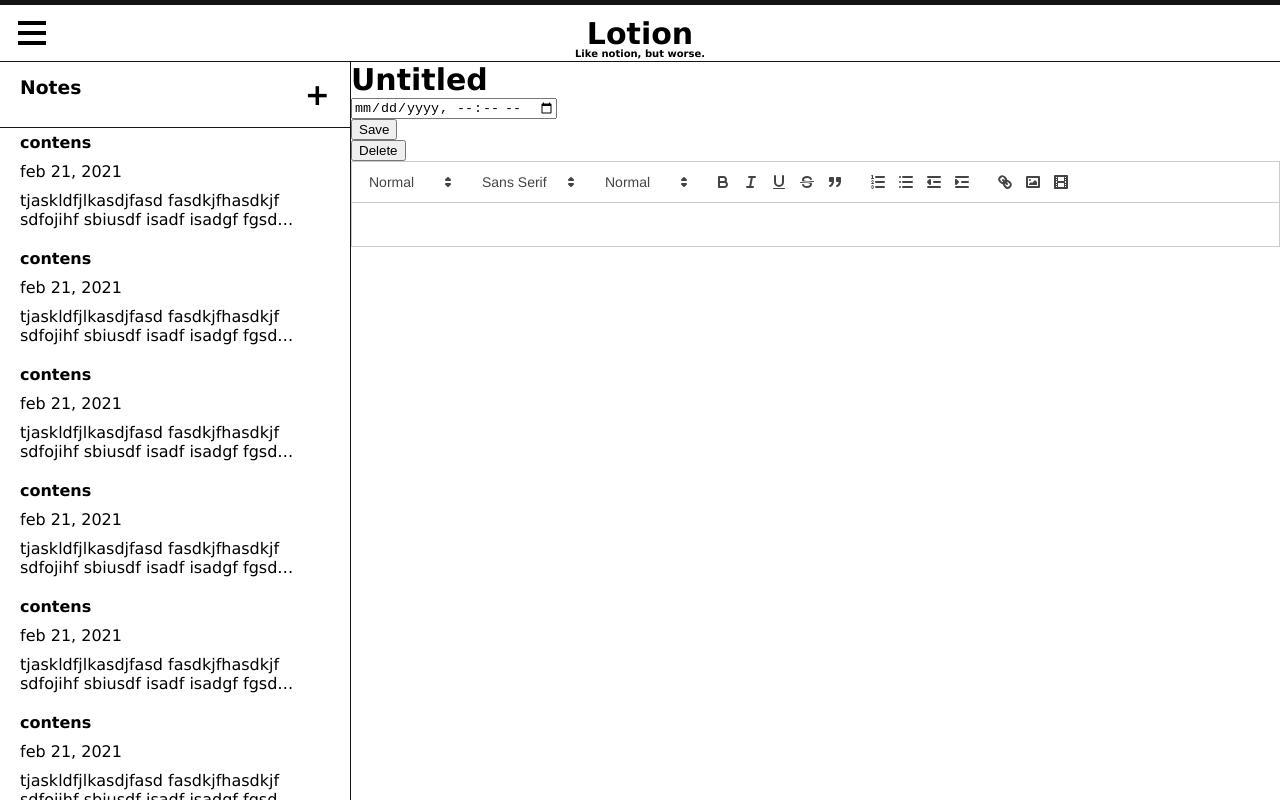
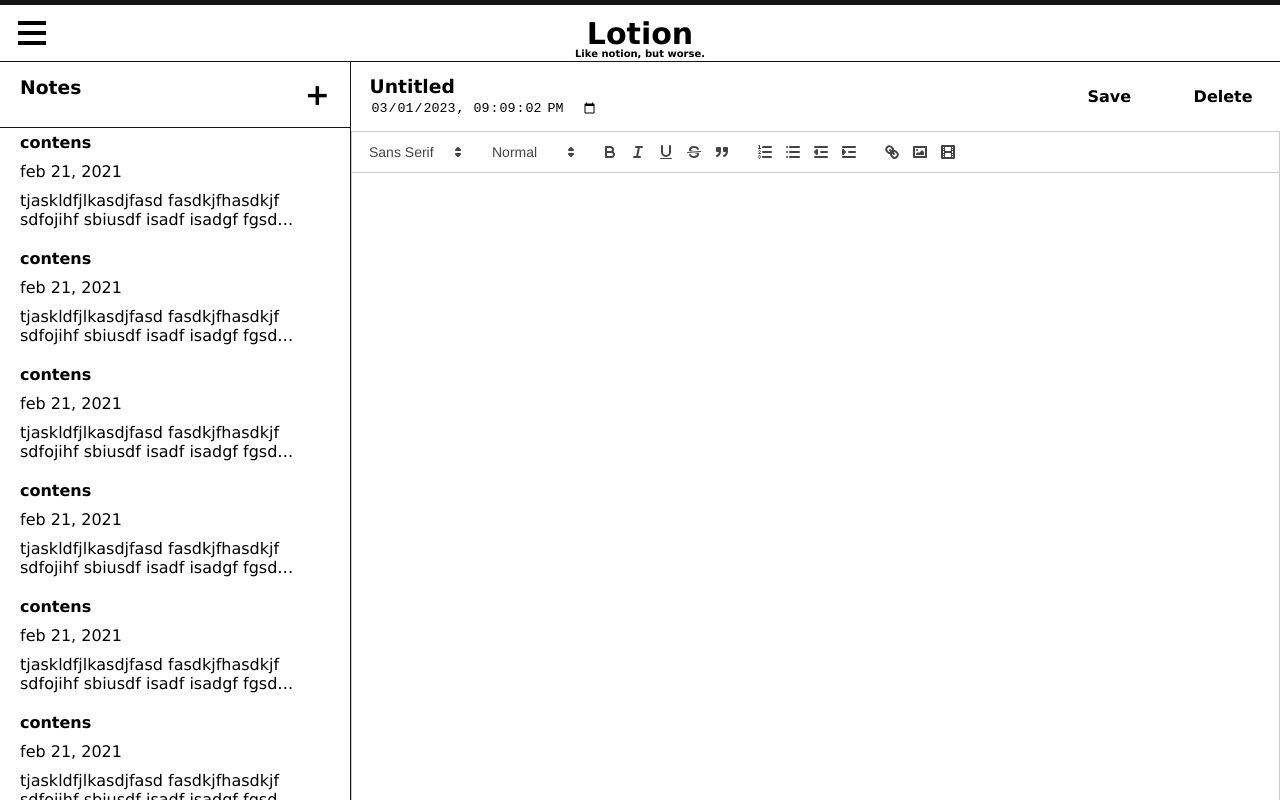
Before and after one commit to joshuajipp/lotion-react-app, a React (Create React App) app: page / in a window 1280 px wide. Shown: the top 800 px of the page. Built offline with nearby package versions, Linux system fonts and the light colour scheme.

Commit message:
added current datetime

```diff
--- a/src/components/Navigation.jsx
+++ b/src/components/Navigation.jsx
@@ -8,8 +8,8 @@ function Navigation(props) {
         <div className="menu-line"></div>
         <div className="menu-line"></div>
       </div>
-      <h1 className="logo-center">Lotion</h1>
-      <h2 className="logo-center">Like notion, but worse.</h2>
+      <h1 className={"logo-center header-title"}>Lotion</h1>
+      <h2 className={"logo-center header-sub"}>Like notion, but worse.</h2>
     </nav>
   );
 }
--- a/src/components/NoteEditor.jsx
+++ b/src/components/NoteEditor.jsx
@@ -3,13 +3,14 @@ import "react-quill/dist/quill.snow.css";
 import React, { useState } from "react";
 
 function NoteEditor() {
-  const [setDateTime] = useState("");
+  const tzoffset = new Date().getTimezoneOffset() * 60000;
+  var currDateTime = new Date(Date.now() - tzoffset).toISOString().slice(0, 19);
 
+  const [dateTime, setDateTime] = useState(currDateTime);
   const [value, setValue] = useState("");
 
   const modules = {
     toolbar: [
-      [{ header: [1, 2, 3, 4, 5, 6, false] }],
       [{ font: [] }],
       [{ size: [] }],
       ["bold", "italic", "underline", "strike", "blockquote"],
@@ -29,41 +30,30 @@ function NoteEditor() {
     day: "numeric",
     hour: "numeric",
     minute: "numeric",
+    second: "numeric",
   };
 
-  const formatDate = (when) => {
-    const formatted = new Date(when).toLocaleString("en-US", options);
-    if (formatted === "Invalid Date") {
-      return "";
-    }
-    return formatted;
-  };
-
-  const handleDateTimeChange = (event) => {
-    const formattedDateTime = formatDate(event.target.value);
-    setDateTime(formattedDateTime);
-  };
+  function onDateChange(event) {
+    setDateTime(event.target.value);
+  }
 
   return (
     <div className="note-editor">
       <div className="title-header">
-        <div className="rightside-header">
-          <div className="main-title">
-            <h1 className="note-title" contentEditable="true" spellCheck="true">
+        <div className="note-editor-header">
+          <div className="note-editor-title">
+            <h3 className="note-title" contentEditable="true" spellCheck="true">
               Untitled
-            </h1>
+            </h3>
             <input
-              className="datetime-picker"
+              className="datetime-selector"
               type="datetime-local"
-              onChange={handleDateTimeChange}
+              onChange={onDateChange}
+              value={dateTime}
             />
           </div>
-          <div className="save-button">
-            <button className="text-button">Save</button>
-          </div>
-          <div className="delete-button">
-            <button className="text-button">Delete</button>
-          </div>
+          <div className="save-button button">Save</div>
+          <div className="delete-button button">Delete</div>
         </div>
       </div>
       <div className="text-editor">
--- a/src/index.css
+++ b/src/index.css
@@ -48,12 +48,13 @@ nav {
   position: absolute;
 }
 
-h1 {
+.header-title {
   font-size: 30px;
+  user-select: none;
 }
-h2 {
+.header-sub {
   font-size: 10px;
-  position: relative;
+  user-select: none;
   top: 48px;
 }
 .menu-line {
@@ -67,12 +68,12 @@ h2 {
   padding: 10px;
   padding-left: 18px;
   padding-right: 18px;
-  transition: 0.4s;
   margin-right: auto;
 }
 
 .button:hover {
   background-color: rgb(128, 128, 128);
+  transition: 1s;
 }
 
 .notes-container {
@@ -102,7 +103,7 @@ h2 {
 .plus-logo {
   font-size: 30px;
   font-weight: 900;
-  transition: 0.4s;
+  user-select: none;
 }
 
 .note-item-flex {
@@ -139,6 +140,36 @@ h2 {
   display: flex;
   justify-content: center;
   align-items: center;
-  padding-bottom: 2%;
-  padding-top: 2%;
 }
+
+.note-editor-title {
+  padding-left: 2%;
+  flex: 6;
+}
+
+.datetime-selector {
+  border: none;
+}
+
+.save-button,
+.delete-button {
+  padding-top: 25px;
+  padding-bottom: 25px;
+  min-width: 100px;
+  flex: 1;
+  text-align: center;
+  user-select: none;
+  font-weight: bold;
+}
+.text-editor {
+  height: 100%;
+}
+.ql-container.ql-snow {
+  height: 100%;
+}
+.quill.editor-input {
+  height: 100%;
+}
+.ql-editor > p {
+  word-break: break-word;
+}
```
